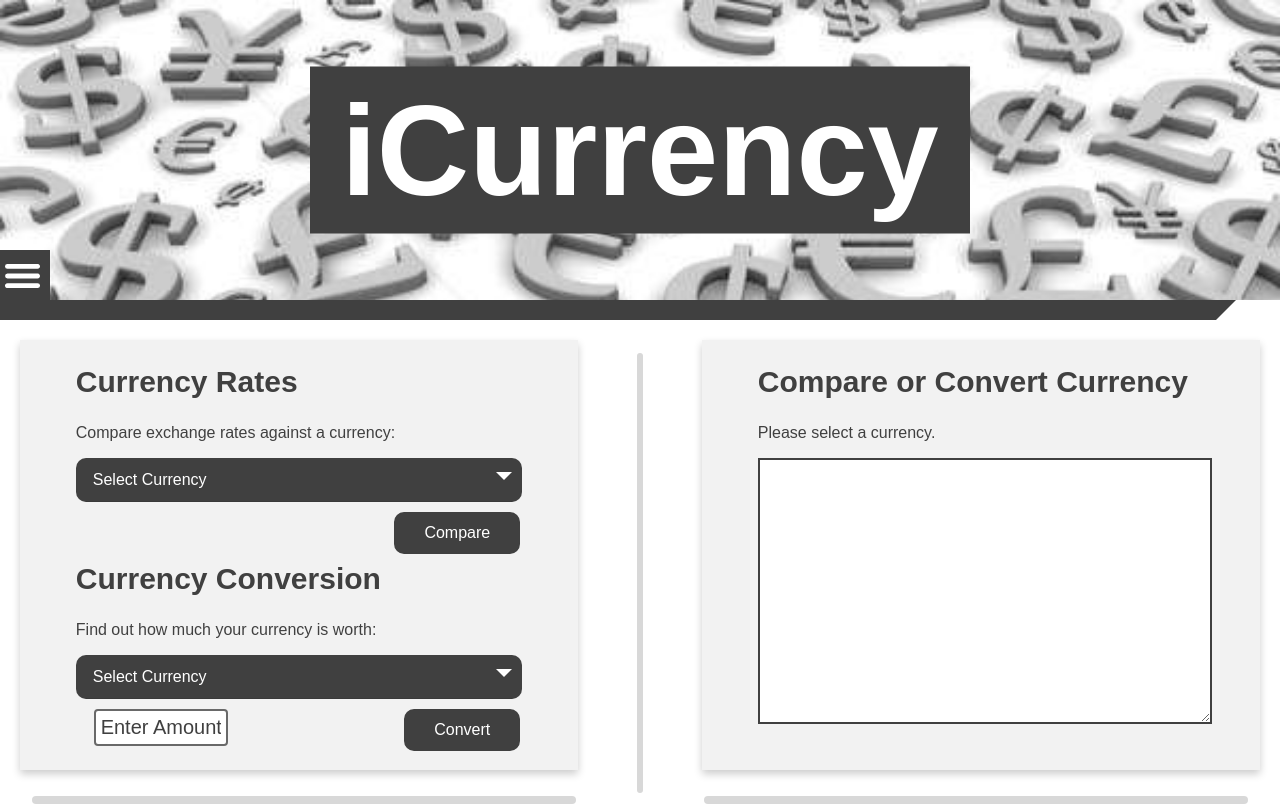
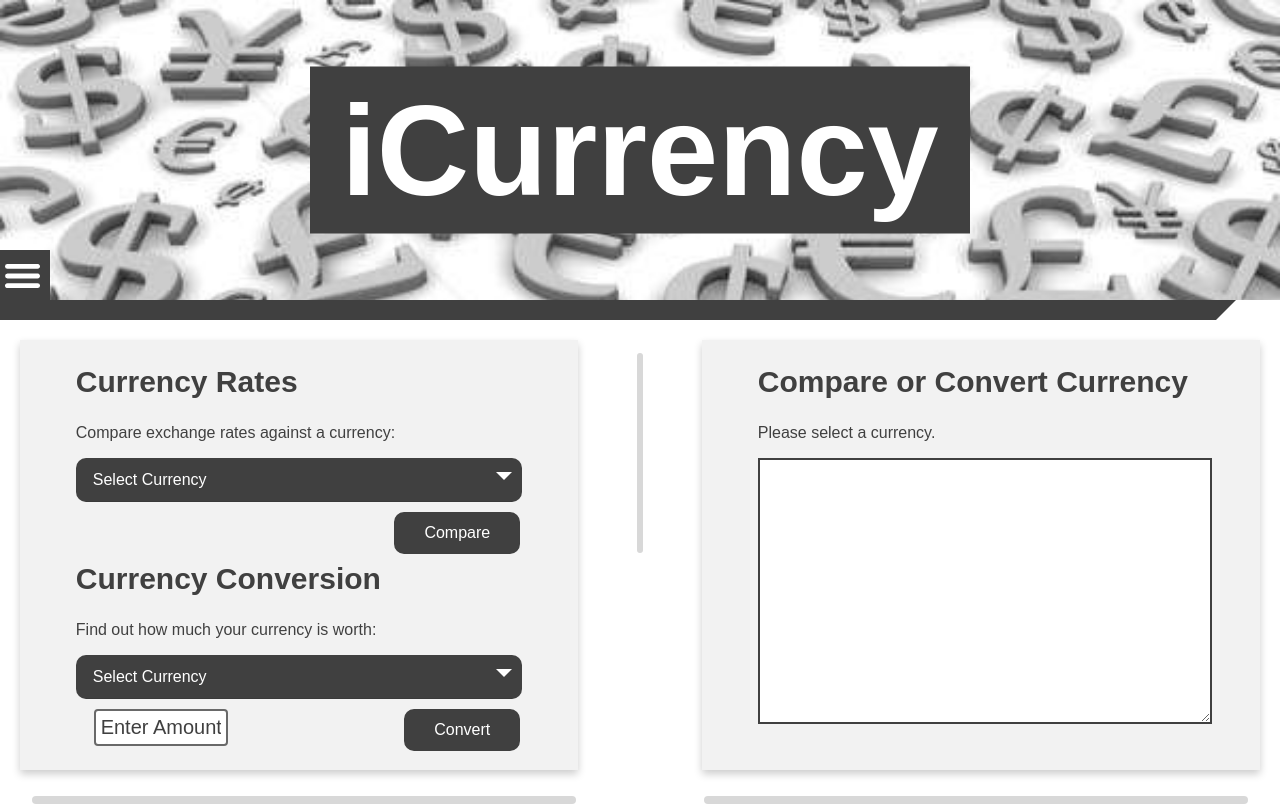
Before and after one commit to LeeRobb198/CurrencyConverter, a website: page index.html in a window 1280 px wide. Shown: the top 807 px of the page. Drawn offline with nearby package versions, Linux system fonts and the light colour scheme.

Commit message:
Dividers

```diff
--- a/public/css/index/dividers.css
+++ b/public/css/index/dividers.css
@@ -8,7 +8,8 @@
   display: inline-block;
   position: absolute;
   margin-top: 1%;
-  height: 55%;
+  /* height: 55%; */
+  height: 200px;
   left: 49.75%;
   width: 0.5%;
   background: #D8D8D8;
```
